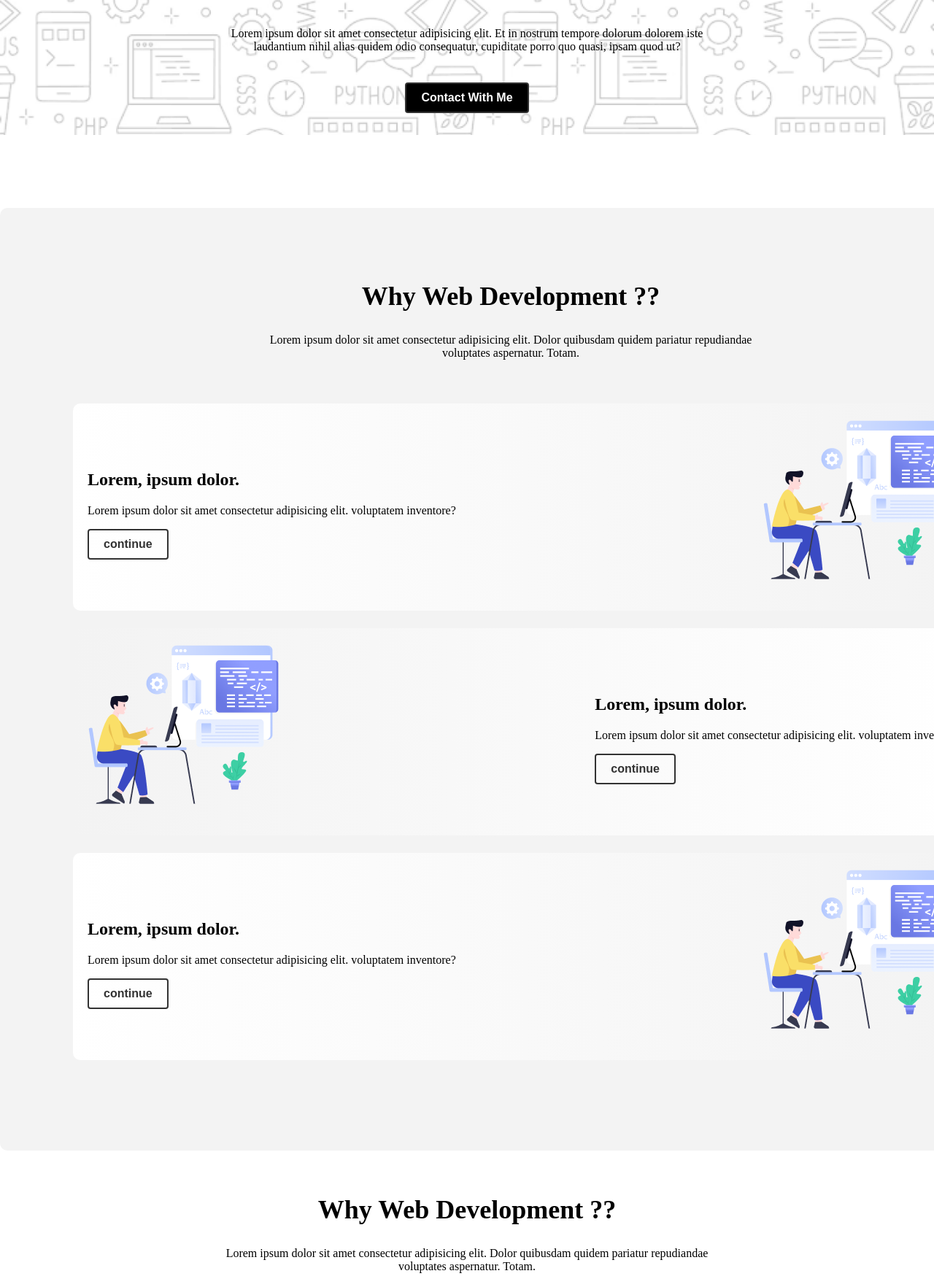
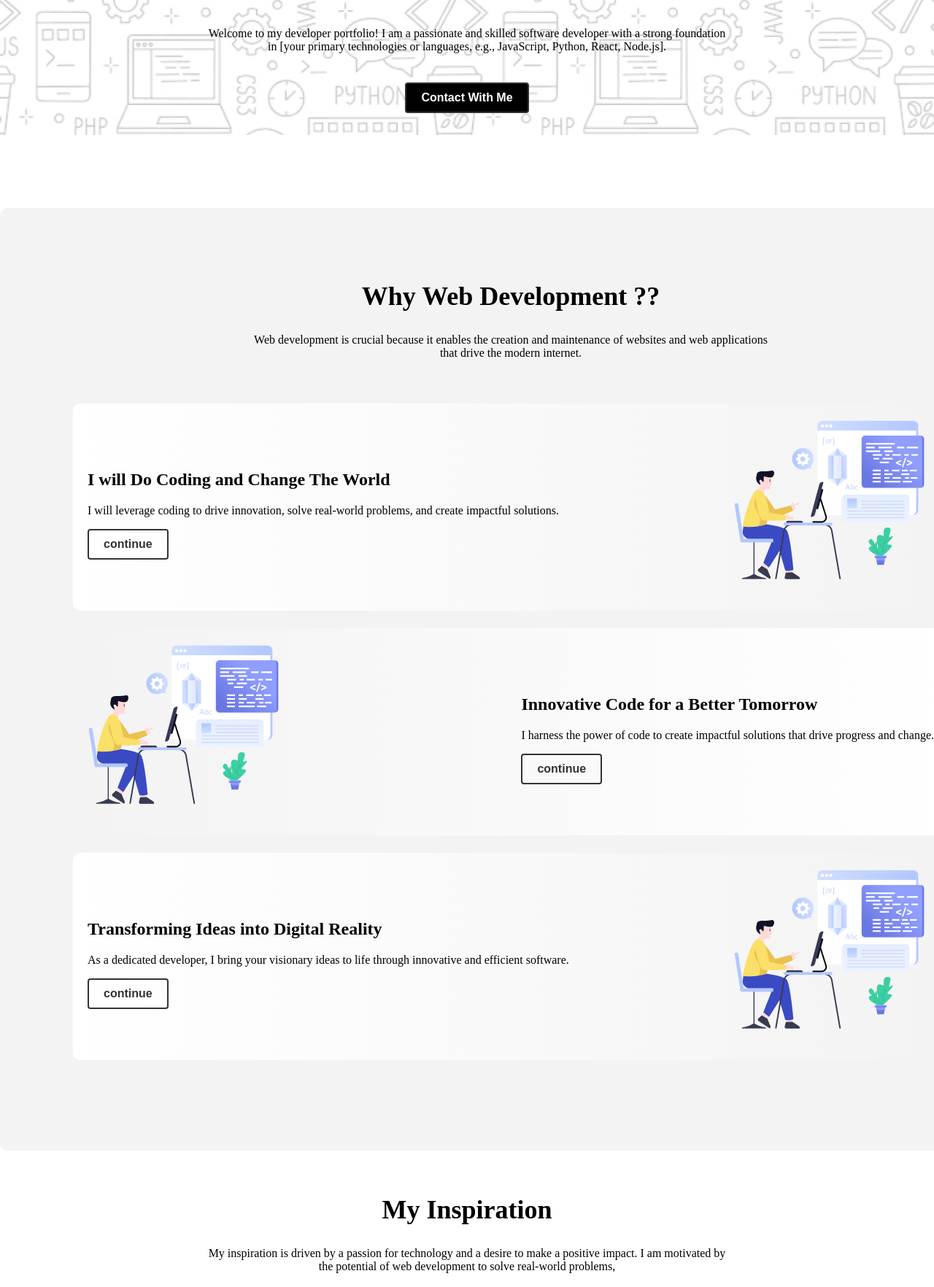
Before and after one commit to shorif5414/ph-assignment-01, a plain HTML site: page index.html in a window 1280 px wide. Shown: the part 416-2180 px from the top of the page at 73% size. Drawn offline with Linux system fonts and the light colour scheme; files whose address does not match are found by name.

Commit message:
update all section and complete the portfolio

```diff
--- a/index.html
+++ b/index.html
@@ -17,7 +17,7 @@
         <div class="container banner-content">
             <img src="./assets/Group.png" class="" alt="">
             <h1 style="margin-top: 20px;">In the near future I Hope Become a Developer</h1>
-            <p>Lorem ipsum dolor sit amet consectetur adipisicing elit. Et in nostrum tempore dolorum dolorem iste laudantium nihil alias quidem odio consequatur, cupiditate porro quo quasi, ipsam quod ut?</p>
+            <p>Welcome to my developer portfolio! I am a passionate and skilled software developer with a strong foundation in [your primary technologies or languages, e.g., JavaScript, Python, React, Node.js].</p>
                 <div class="margin-bottom: 40px, auto 0px;">
                     <button style=""  class="btn-primary ">Contact With Me</button>
                 </div>
@@ -28,13 +28,13 @@
     <section class="container blog-container">
         <div style="margin-top: 0px !important; margin-bottom: 60px;" class="title-container">
             <h1 style="margin-top: 0px !important;">Why Web Development ??</h1>
-            <p>Lorem ipsum dolor sit amet consectetur adipisicing elit. Dolor quibusdam quidem pariatur repudiandae voluptates aspernatur. Totam.</p>
+            <p>Web development is crucial because it enables the creation and maintenance of websites and web applications that drive the modern internet.</p>
         </div>
 
         <div class="blog-cart cart-bg1">
             <div>
-                <h1>Lorem, ipsum dolor.</h1>
-                <p>Lorem ipsum dolor sit amet consectetur adipisicing elit.  voluptatem inventore?</p>
+                <h1>I will Do Coding and Change The World</h1>
+                <p>I will leverage coding to drive innovation, solve real-world problems, and create impactful solutions. </p>
                 <button class="btn-outline">
                     continue
                 </button>
@@ -49,8 +49,8 @@
                 <img src="./assets/Layer_1.png" alt="">
             </div>
             <div>
-                <h1>Lorem, ipsum dolor.</h1>
-                <p>Lorem ipsum dolor sit amet consectetur adipisicing elit.  voluptatem inventore?</p>
+                <h1>Innovative Code for a Better Tomorrow</h1>
+                <p>I harness the power of code to create impactful solutions that drive progress and change. </p>
                 <button class="btn-outline">
                     continue
                 </button>
@@ -60,8 +60,8 @@
 
         <div class="blog-cart cart-bg1">
             <div>
-                <h1>Lorem, ipsum dolor.</h1>
-                <p>Lorem ipsum dolor sit amet consectetur adipisicing elit.  voluptatem inventore?</p>
+                <h1>Transforming Ideas into Digital Reality</h1>
+                <p>As a dedicated developer, I bring your visionary ideas to life through innovative and efficient software.</p>
                 <button class="btn-outline">
                     continue
                 </button>
@@ -74,11 +74,11 @@
 <!-- my inpire -->
     <section class="container">
         <div class="title-container">
-            <h1>Why Web Development ??</h1>
-            <p>Lorem ipsum dolor sit amet consectetur adipisicing elit. Dolor quibusdam quidem pariatur repudiandae voluptates aspernatur. Totam.</p>
+            <h1>My Inspiration</h1>
+            <p>My inspiration is driven by a passion for technology and a desire to make a positive impact. I am motivated by the potential of web development to solve real-world problems, </p>
         </div>
         <div class="inspire-cart">
-            <video style="width: 100%; border-radius: 10px;"  width="100%" controls>
+            <video style="width: 100%; border-radius: 10px;"   width="100%" controls>
                 <source src="./assets/cinematic computer coding video(360P).mp4" type="video/mp4">
                 Your browser does not support the video tag.
             </video>
@@ -87,26 +87,26 @@
 
     <section class="container">
         <div class="title-container">
-            <h1>Why Web Development ??</h1>
-            <p>Lorem ipsum dolor sit amet consectetur adipisicing elit. Dolor quibusdam quidem pariatur repudiandae voluptates aspernatur. Totam.</p>
+            <h1>My Current Target</h1>
+            <p>My current target is to become a full stack developer. </p>
         </div>
         <div class="current-target-container">
             <div style="background-color: #f9f3f9;" class="current-target-cart">
                 <img src="./assets/html.png" alt="">
                 <h1>HTML</h1>
-                <p>Lorem, ipsum dolor sit amet consectetur adipisicing elit. Velit, culpa?</p>
+                <p>Standard language for creating web pages and web applications.</p>
                 <a href="">Learn More</a>
             </div>
             <div style="background-color: #e9f4f9;" class="current-target-cart">
                 <img src="./assets/css.png" alt="">
-                <h1>HTML</h1>
-                <p>Lorem, ipsum dolor sit amet consectetur adipisicing elit. Velit, culpa?</p>
+                <h1>CSS</h1>
+                <p>Stylesheet language used for describing the presentation of a document written in HTML.</p>
                 <a href="">Learn More</a>
             </div>
             <div style="background-color: #f5fde5;" class="current-target-cart">
                 <img src="./assets/js.png" alt="">
-                <h1>HTML</h1>
-                <p>Lorem, ipsum dolor sit amet consectetur adipisicing elit. Velit, culpa?</p>
+                <h1>JavaScript</h1>
+                <p>Scripting language that enables dynamic content on websites, such as interactive forms and animations.</p>
                 <a href="">Learn More</a>
             </div>
         </div>
@@ -115,7 +115,7 @@
     <section class="container">
         <div class="cta-banner">
             <h1>I Need Support</h1>
-            <p>Lorem ipsum dolor sit amet consectetur adipisicing elit. Incidunt doloremque aliquid accusamus quasi modi alias ad?</p>
+            <p>I need support to achieve my goals efficiently, overcome challenges, and maximize my potential in personal and professional areas.</p>
             <div class="input-filed-container">
                 <input placeholder="Suggest me any feedback for me" type="text">
                 <button>Submit</button>
--- a/style/style.css
+++ b/style/style.css
@@ -125,7 +125,7 @@ footer div {
  display: flex;
  align-items: center;
  justify-content: space-between;
- width: 100%;
+ /* width: 100%; */
  margin: 0 auto;
  border-radius: 10px;
  padding: 20px;
@@ -157,6 +157,7 @@ footer div {
 .current-target-cart {
     padding: 20px;
     border-radius: 10px;
+    width: 100%;
 }
 .current-target-cart h1 {
     font-size: 24px;
@@ -196,7 +197,7 @@ line-height: 26px;
     font-family: Azeret Mono;
     font-size: 32px;
     font-weight: 700;
-    line-height: 36px;
+    line-height: 48px;
 }
 .cta-banner p{
     color: rgb(255, 255, 255);
@@ -204,6 +205,7 @@ line-height: 26px;
     font-size: 16px;
     font-weight: 400;
     line-height: 26px;
+    margin-bottom: 60px;
 }
 
 .input-filed-container{
```
